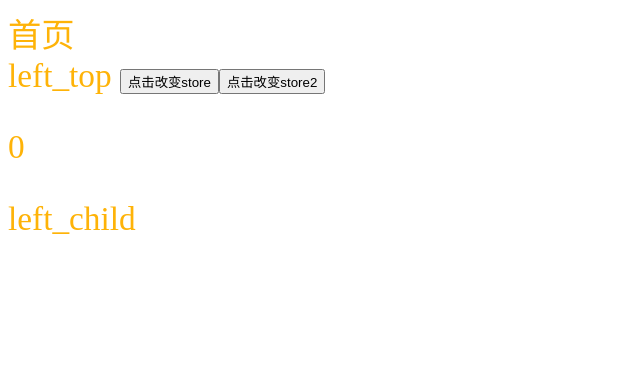
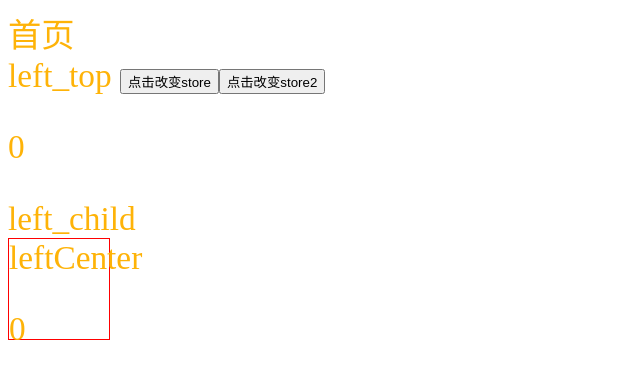
Before and after one commit to z3718l/vue-cli3-project, a Vue app: page /#/ in a window 1280 px wide. Shown: the top 378 px of the page, without its empty margins (0-640 px from the left). Built offline with nearby package versions, Linux system fonts and the light colour scheme.

Commit message:
其他组件使用state中的值

```diff
--- a/src/store.js
+++ b/src/store.js
@@ -14,12 +14,13 @@ export default new Vuex.Store({
     },
     actions: {
         actionsAddCount(content) {
+            // actions 中可以写请求
             return content.commit('increment')
         }
     },
     getters: {
         getterCount(state) {
-            return state.count --
+            return state.count ++
         }
     }
 })
--- /dev/null
+++ b/src/views/components/leftCenter.vue
@@ -0,0 +1,23 @@
+<template>
+  <div class="left_center_box">
+    leftCenter
+    <p>{{this.$store.state.count}}</p>
+  </div>
+</template>
+
+<script>
+export default {
+  name: 'leftCenter',
+  mounted() {
+    console.log(this.$store.state)
+  }
+}
+</script>
+
+<style lang="scss">
+  .left_center_box {
+    width: 100px;
+    height: 100px;
+    border: 1px solid #f00;
+  }
+</style>
--- a/src/views/index.vue
+++ b/src/views/index.vue
@@ -2,14 +2,17 @@
   <div>
     首页
     <LeftTop></LeftTop>
+    <LeftCenter></LeftCenter>
   </div>
 </template>
 <script>
 import LeftTop from '@/views/components/leftTop.vue'
+import LeftCenter from '@/views/components/leftCenter.vue'
 export default {
   name: 'index',
   components: {
-    LeftTop
+    LeftTop,
+    LeftCenter
   },
   provide: {
     foo: 'bar'
```
